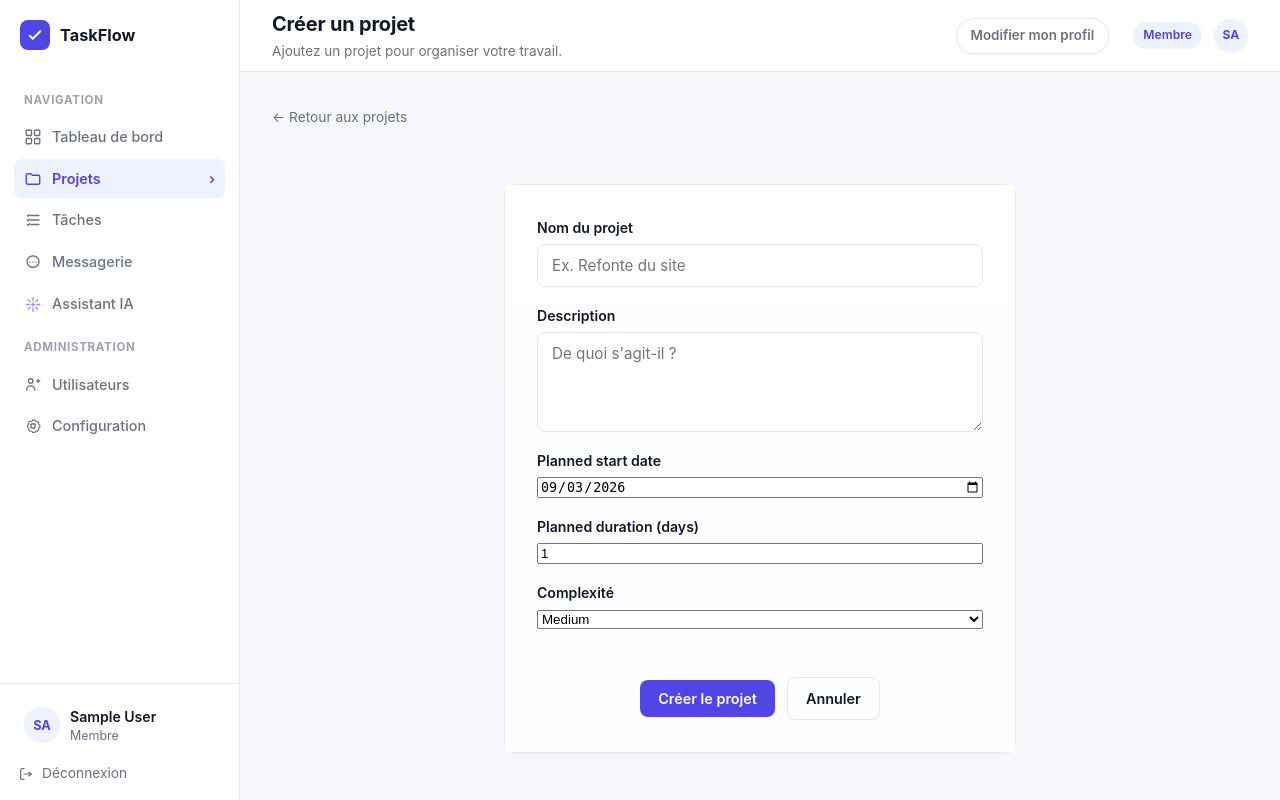
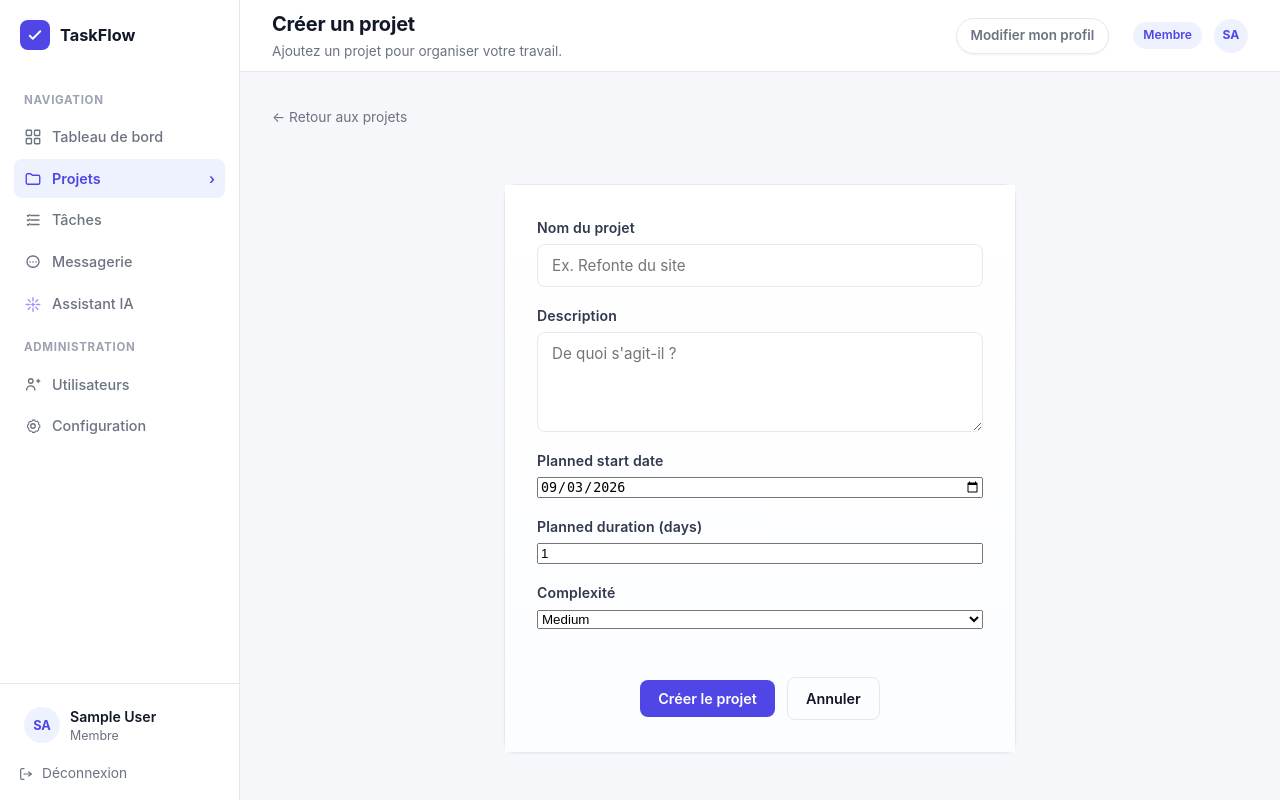
Before and after one commit to workcmtiayon-arch/task_manager, a Django app: page /projects/add/ in a window 1280 px wide. Run offline with Django 5.2, Linux system fonts and the light colour scheme; the visitor is signed in with stand-in values (Sample User, id 1); parts of the project's set-up code (start-up, migrations or seed data) failed here and were passed over.

Commit message:
style: affiner les labels de formulaire

```diff
--- a/static/css/base.css
+++ b/static/css/base.css
@@ -512,6 +512,8 @@ button:focus-visible {
 .form-label {
     font-size: 0.88rem;
     font-weight: 600;
+    color: #30394D;
+    letter-spacing: 0.01em;
 }
 
 .form-input,
```
